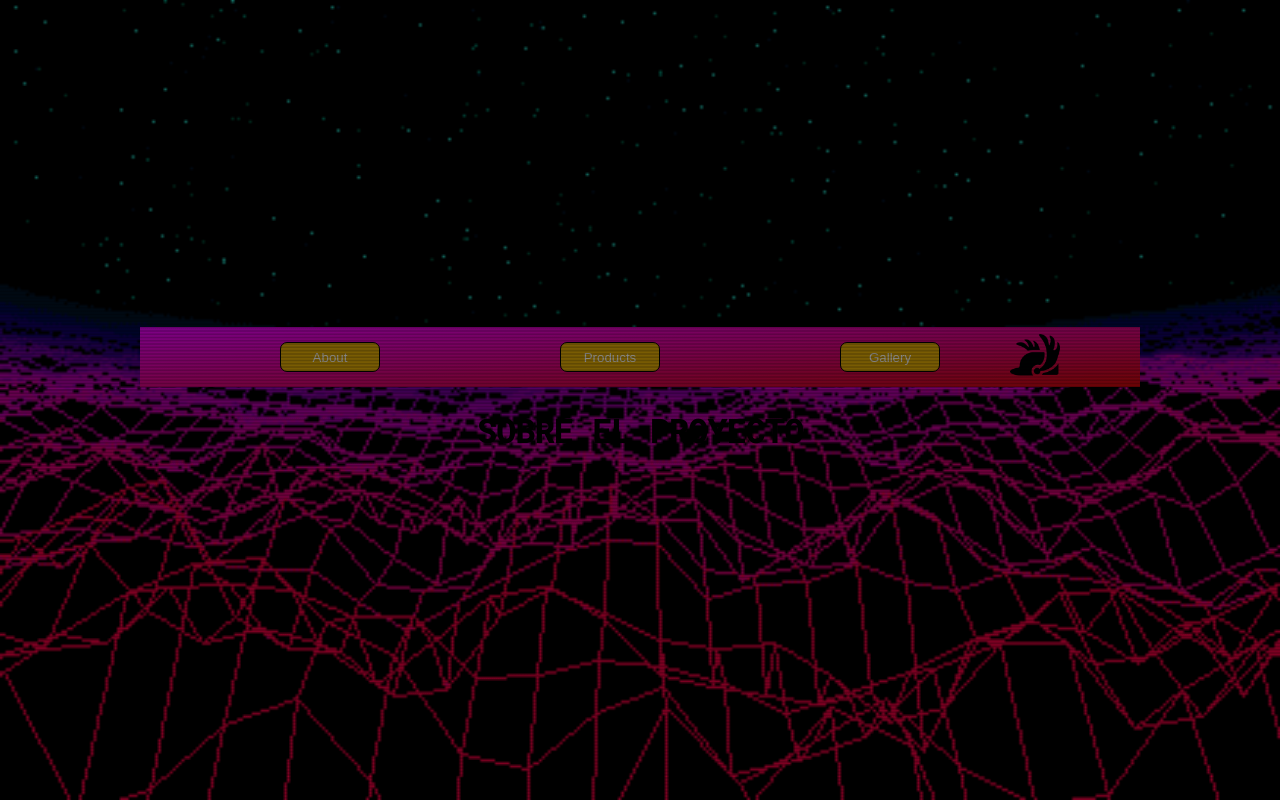
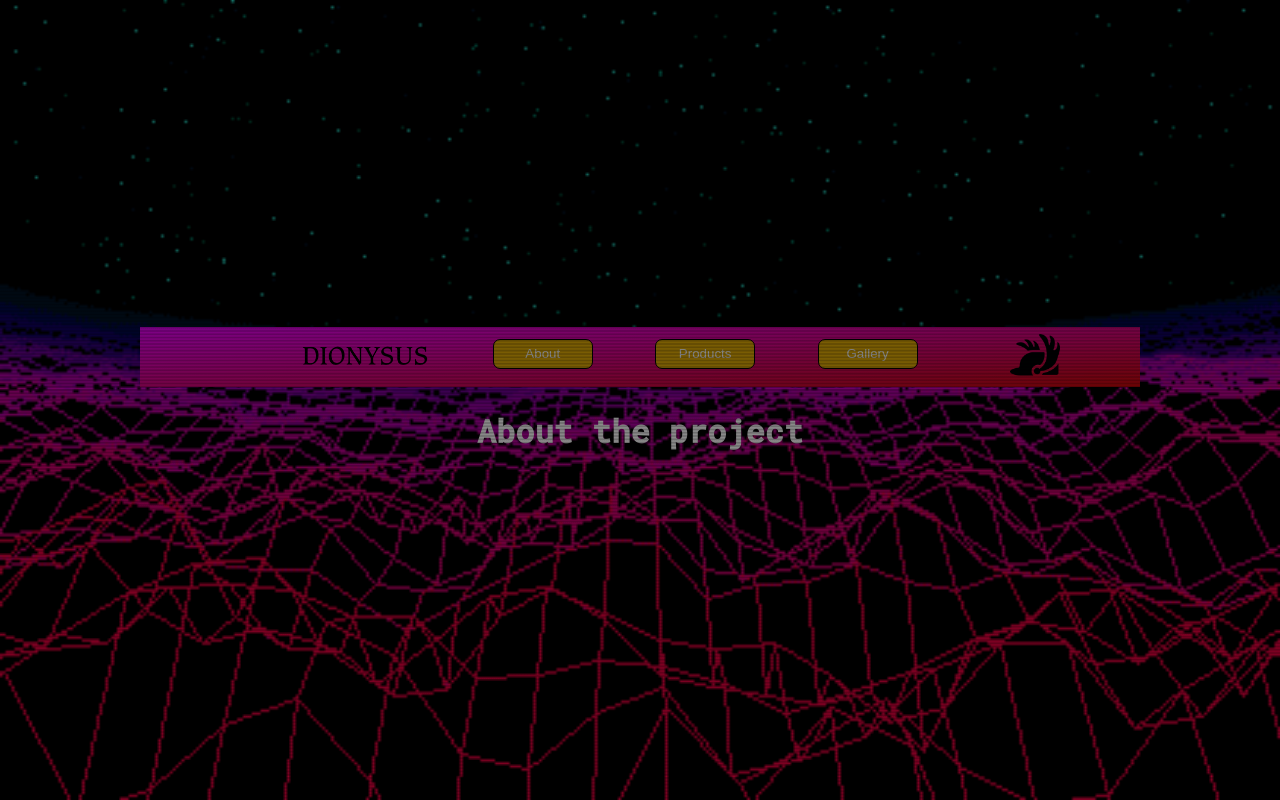
Before and after one commit to Eskaicito/project-dionysus, a React (Create React App) app: page /about in a window 1280 px wide. Built offline with nearby package versions, Linux system fonts and the light colour scheme; a web font is replaced by a local one.

Commit message:
logo added, navigation enabled

```diff
--- a/src/App.js
+++ b/src/App.js
@@ -10,8 +10,8 @@ import Detail from './pages/Detail';
 function App() {
   return (
     <div className="App">
+      <BrowserRouter>
       <NavBar />
-      <BrowserRouter>
         <Routes>
           <Route exact path='/' element={<Home />} />
           <Route exact path= '/about' element={<About />} />
--- a/src/components/NavBar/NavBar.css
+++ b/src/components/NavBar/NavBar.css
@@ -9,7 +9,7 @@ ul{
     width: 700px;
     list-style-type: none;
     display: flex;
-    justify-content: space-between;
+    justify-content: space-evenly;
 }
 li{
     margin-left: 20px;
@@ -30,3 +30,7 @@ li button{
     margin-right: auto;
     background: linear-gradient(to bottom right, rgb(233, 2, 254), rgb(203, 7, 7));
   }
+img{
+    width: 10vw;
+    height: auto;
+}
--- a/src/components/NavBar/NavBar.js
+++ b/src/components/NavBar/NavBar.js
@@ -1,6 +1,7 @@
 import 'augmented-ui'
 import './NavBar.css'
 import Cart from '../CartWidget/CartWidget'
+import { Link } from 'react-router-dom'
 
 const NavBar = () => {
     return (
@@ -8,13 +9,24 @@ const NavBar = () => {
             <nav data-augmented-ui="inlay tl-2-clip-x br-2-clip-x" className='navbar'>
                 <ul>
                     <li>
-                        <button>About</button>
+                        <Link to={'/'}>
+                            <img src='dionysus_name.png'/>
+                        </Link>
                     </li>
                     <li>
-                        <button>Products</button>
+                        <Link to={'/about'}>
+                            <button>About</button>
+                        </Link>
                     </li>
                     <li>
-                        <button>Gallery</button>
+                        <Link to={'/products'}>
+                            <button>Products</button>
+                        </Link>
+                    </li>
+                    <li>
+                        <Link to={'/gallery'}>
+                            <button>Gallery</button>
+                        </Link>
                     </li>
                 </ul>
                 <Cart />
--- a/src/pages/About.js
+++ b/src/pages/About.js
@@ -3,7 +3,7 @@ import Scanlines from "../components/Scanlines/Scanlines";
 const About = () => {
     return (
         <>
-            <h1>SOBRE EL PROYECTO</h1>
+            <h1 style={{color: "white"}}>About the project</h1>
             <Scanlines />
         </>
     )
--- a/src/pages/Gallery.js
+++ b/src/pages/Gallery.js
@@ -3,7 +3,7 @@ import Scanlines from "../components/Scanlines/Scanlines";
 const Gallery = () => {
     return (
         <>
-            <h1>GALLERY</h1>
+            <h1 style={{color: "white"}}>GALLERY</h1>
             <Scanlines />
         </>
     )
```
Also changed, not shown: public/dionysus_name.png (added).
